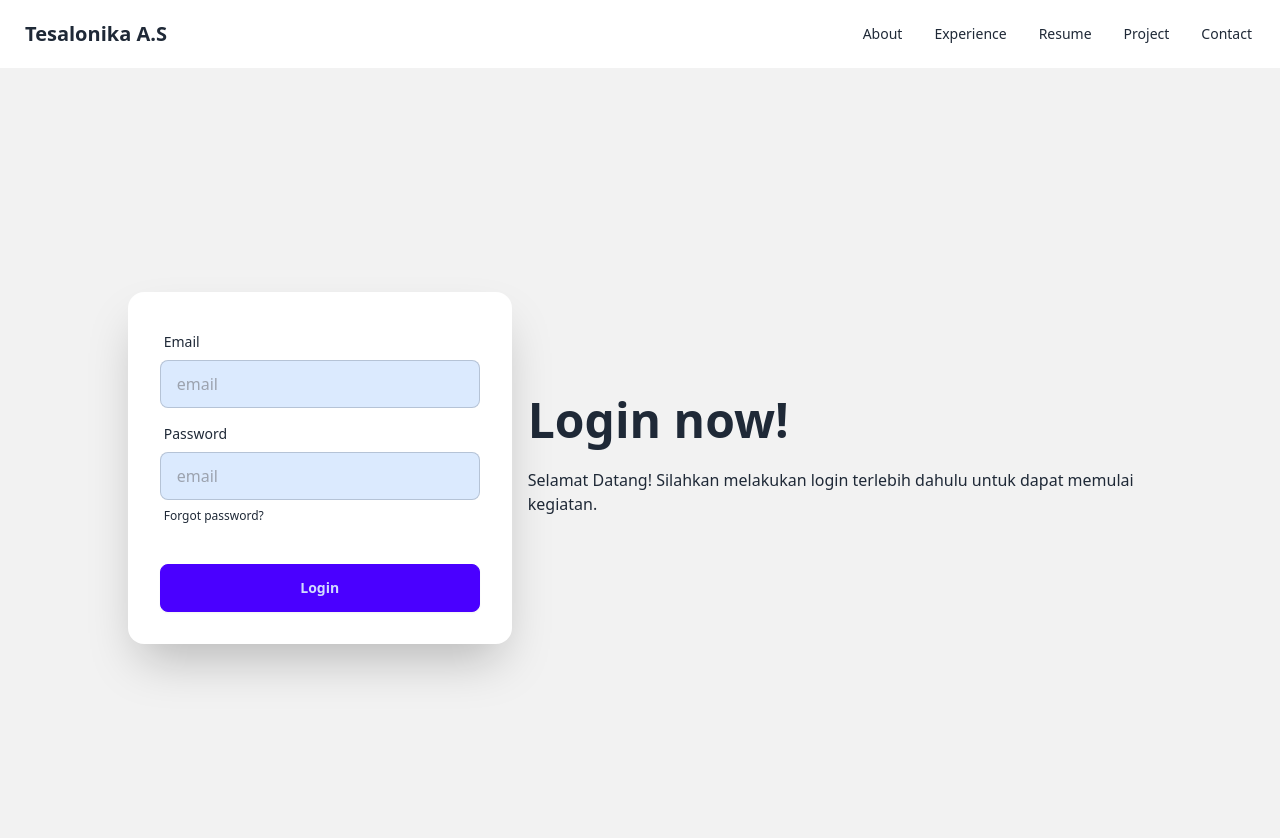
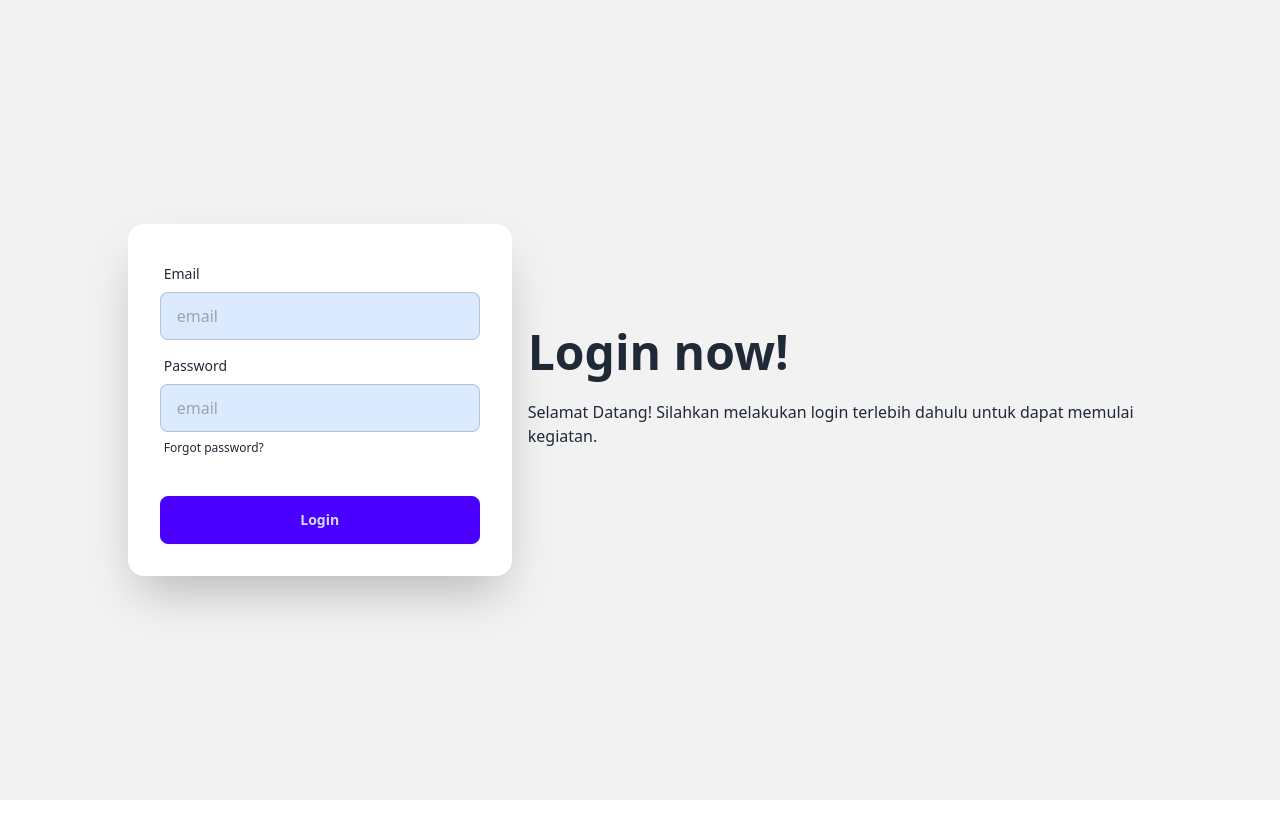
Before and after one commit to imtesalonika/portfolio-tesalonika, an Angular app: page /login in a window 1280 px wide. Shown: the top 838 px of the page. After the commit the page ends 800 px from the top, so only its background shows below. Built offline with nearby package versions, Linux system fonts and the light colour scheme.

Commit message:
menghilangkan navbar pada halaman login

```diff
--- a/src/app/app.component.html
+++ b/src/app/app.component.html
@@ -1,2 +1,2 @@
-<app-navbar></app-navbar>
+<app-navbar *ngIf="shouldShowNavbar()"></app-navbar>
 <router-outlet></router-outlet>
--- a/src/app/app.component.ts
+++ b/src/app/app.component.ts
@@ -1,6 +1,6 @@
 import { CommonModule } from '@angular/common';
 import { Component } from '@angular/core';
-import { RouterLink, RouterLinkActive, RouterOutlet } from '@angular/router';
+import {Router, RouterLink, RouterLinkActive, RouterOutlet} from '@angular/router';
 import {NavbarComponent} from "./navbar/navbar.component";
 
 
@@ -12,6 +12,14 @@ import {NavbarComponent} from "./navbar/navbar.component";
   styleUrls: ['./app.component.css']
 })
 
+// export class AppComponent {
+//
+// }
+
 export class AppComponent {
+  constructor(private router: Router) {}
 
+  shouldShowNavbar(): boolean {
+    return this.router.url !== '/login';
+  }
 }
```
